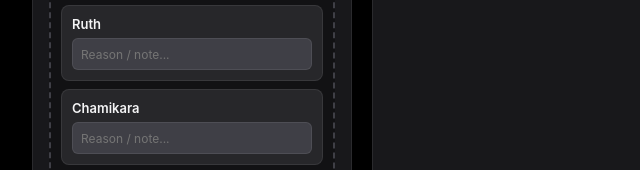
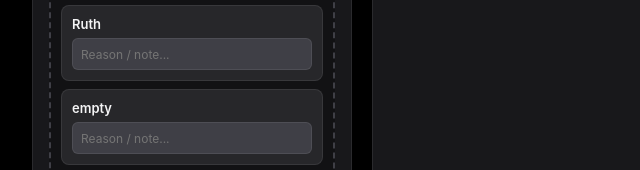
Before and after one commit to methjaya/stand-up-report, a plain HTML site: page index.html in a window 1280 px wide. Shown: the part 976-1146 px from the top of the page, 284-924 px from the left. Drawn offline with nearby package versions, Linux system fonts and the light colour scheme.

Commit message:
Add 'empty' to teamMembers array

```diff
--- a/index.html
+++ b/index.html
@@ -68,7 +68,7 @@
 <!-- Security Verification Modal --><div class="modal-overlay" id="passwordModal">    <div class="modal-card">        <h3>Security Verification</h3>        <p style="font-size: 13px; color: var(--label-secondary);" id="modalPromptText">Enter password to proceed.</p>        <input type="password" id="pdfPassword" placeholder="Enter Password" onkeyup="checkEnterKey(event)">        <div class="error-msg" id="passwordError">Incorrect password. Please try again.</div>        <div class="modal-actions">            <button type="button" class="btn-modal btn-modal-cancel" onclick="closePasswordModal()">Cancel</button>            <button type="button" class="btn-modal btn-modal-submit" onclick="verifyAndDownload()">Confirm</button>        </div>    </div></div>
 <script>    const DEFAULT_MASTER_PASSWORD = "1234";    const DRAFT_KEY = "sahansa_pm_standup_draft";
     let activePdfType = "standup";    let activePdfData = null;    let isRecycleUnlocked = false;
-    const teamMembers = [        "Rajitha", "Vinul", "Navodya", "Sahansa",         "Vishwa", "Isuri", "Kumuditha", "Nufail",         "Ruth", "Chamikara", "Pubba", "Ama",        "Vihanga"    ];
+    const teamMembers = [        "Rajitha", "Vinul", "Navodya", "Sahansa",         "Vishwa", "Isuri", "Kumuditha", "Nufail",         "Ruth", "empty", "Pubba", "Ama",        "Vihanga"    ];
     const updateMembers = teamMembers.filter(member => member !== "Sahansa");
     document.addEventListener("DOMContentLoaded", () => {        const now = new Date();        document.getElementById('reportDate').value = now.toISOString().split('T')[0];        document.getElementById('reportTime').value = now.toTimeString().slice(0, 5);        document.getElementById('momDate').value = now.toISOString().split('T')[0];        document.getElementById('momTime').value = now.toTimeString().slice(0, 5);
         renderAttendance();        renderUpdateInputs();        initDndStudio();        loadDraft();        loadLogs();    });
```
